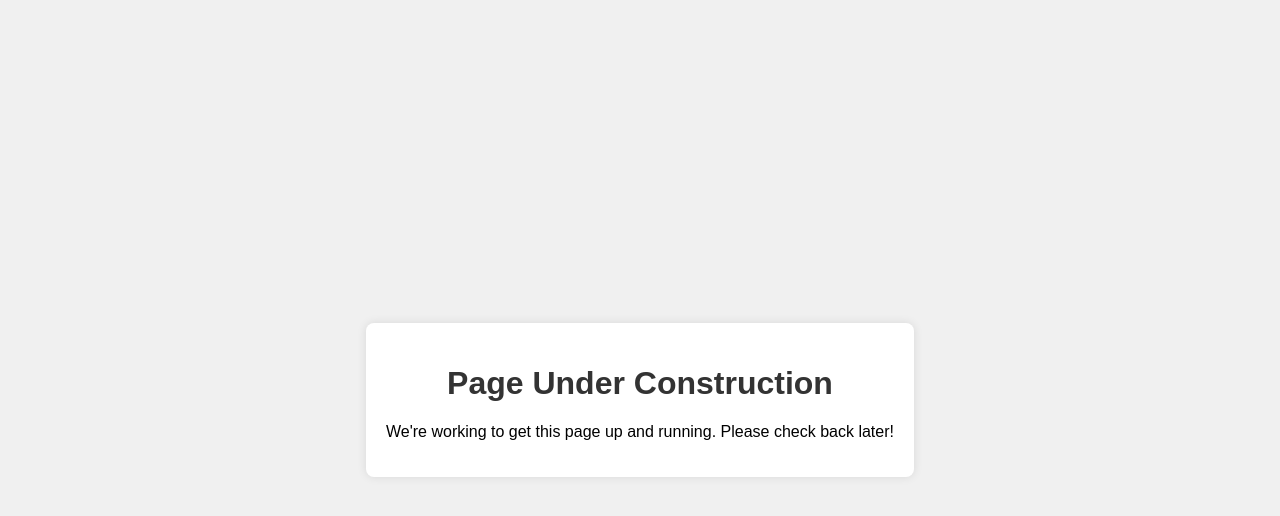
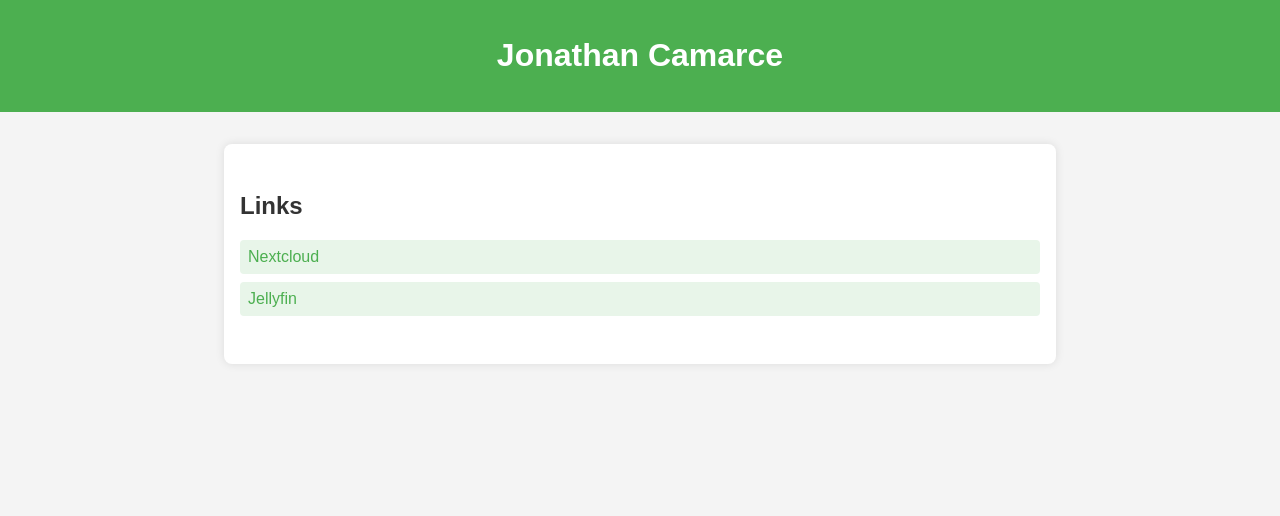
Before and after one commit to jonathanctech/random-testing, a plain HTML site: page index.html in a window 1280 px wide. Drawn offline with Linux system fonts and the light colour scheme.

Commit message:
html links

```diff
--- a/index.html
+++ b/index.html
@@ -3,33 +3,19 @@
 <head>
     <meta charset="UTF-8">
     <meta name="viewport" content="width=device-width, initial-scale=1.0">
-    <title>Page Under Construction</title>
-    <style>
-        body {
-            font-family: Arial, sans-serif;
-            display: flex;
-            justify-content: center;
-            align-items: center;
-            height: 100vh;
-            margin: 0;
-            background-color: #f0f0f0;
-            text-align: center;
-        }
-        .container {
-            background-color: #fff;
-            padding: 20px;
-            border-radius: 8px;
-            box-shadow: 0 0 10px rgba(0, 0, 0, 0.1);
-        }
-        h1 {
-            color: #333;
-        }
-    </style>
+    <title>My Resume</title>
+    <link rel="stylesheet" href="styles.css">
 </head>
 <body>
+    <div class="header">
+        <h1>Jonathan Camarce</h1>
+    </div>
     <div class="container">
-        <h1>Page Under Construction</h1>
-        <p>We're working to get this page up and running. Please check back later!</p>
+        <section class="links">
+            <h2>Links</h2>
+            <a href="https://nc.natris.uk" target="_blank">Nextcloud</a>
+            <a href="https://jellyfin.natris.uk" target="_blank">Jellyfin</a>
+        </section>
     </div>
 </body>
 </html>
--- /dev/null
+++ b/styles.css
@@ -0,0 +1,36 @@
+body {
+    font-family: Arial, sans-serif;
+    margin: 0;
+    padding: 0;
+    background-color: #f4f4f4;
+    color: #333;
+}
+.header {
+    background-color: #4CAF50;
+    color: white;
+    text-align: center;
+    padding: 1em 0;
+}
+.container {
+    max-width: 800px;
+    margin: 2em auto;
+    padding: 1em;
+    background: white;
+    border-radius: 8px;
+    box-shadow: 0 0 10px rgba(0, 0, 0, 0.1);
+}
+.links {
+    margin: 2em 0;
+}
+.links a {
+    display: block;
+    color: #4CAF50;
+    text-decoration: none;
+    padding: 0.5em;
+    margin: 0.5em 0;
+    border-radius: 4px;
+    background: #e8f5e9;
+}
+.links a:hover {
+    background: #c8e6c9;
+}
```
